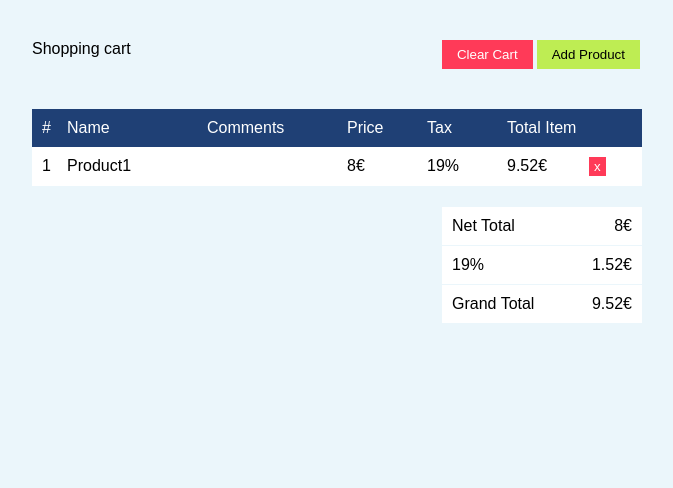
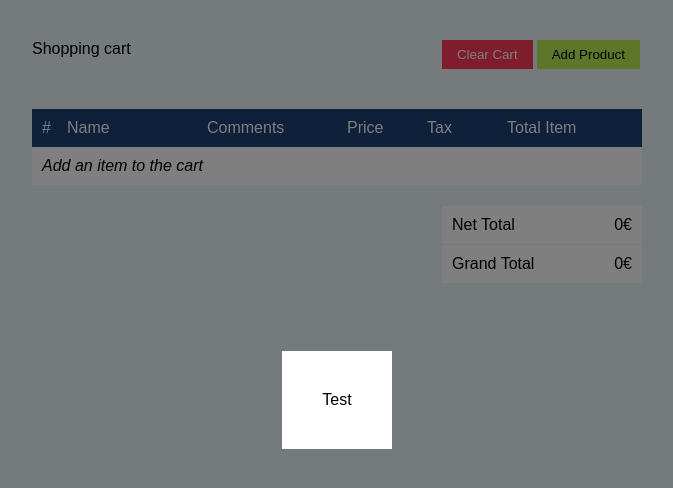
Before and after one commit to lukaszsobek/shopping-cart, a React (Create React App) app: page / in a window 1280 px wide. Both pictures are taken after a click on the button "Add Product". Shown: the top 488 px of the page, without its empty margins (303-976 px from the left). Built offline with nearby package versions, Linux system fonts and the light colour scheme.

Commit message:
Introduces add item modal

```diff
--- a/public/index.html
+++ b/public/index.html
@@ -13,6 +13,7 @@
     <noscript>
       You need to enable JavaScript to run this app.
     </noscript>
-    <div id="root"></div>
+    <div id="appRoot"></div>
+    <div id="modalRoot"></div>
   </body>
 </html>
--- a/src/actions/index.js
+++ b/src/actions/index.js
@@ -1,7 +1,8 @@
 import {
     ADD_ITEM,
     CLEAR_ALL,
-    DELETE_ITEM
+    DELETE_ITEM,
+    OPEN_ADD_ITEM_MODAL
 } from "../constants/index";
 
 export const clearAll = () => ({
@@ -17,3 +18,7 @@ export const deleteItem = itemId => ({
     type: DELETE_ITEM,
     deleteItemId: itemId
 });
+
+export const openAddItemModal = () => ({
+    type: OPEN_ADD_ITEM_MODAL
+});
--- a/src/assets/styles/App.css
+++ b/src/assets/styles/App.css
@@ -30,6 +30,30 @@ button:focus {
 .shopping-cart {
   max-width: 650px;
   margin: 20px auto;
+}
+
+/* == Modal == */
+
+#modal-root {
+  position: relative;
+  z-index: 999;
+}
+
+.modal {
+  background-color: rgba(0,0,0,0.5);
+  position: fixed;
+  height: 100%;
+  width: 100%;
+  top: 0;
+  left: 0;
+  display: flex;
+  align-items: center;
+  justify-content: center;
+}
+
+.panel {
+  padding: 40px;
+  background: var(--white);
 }
 
 /* == Top Bar == */
--- a/src/components/App.js
+++ b/src/components/App.js
@@ -4,6 +4,7 @@ import '../assets/styles/App.css';
 import CartHeader from "./CartHeader/index";
 import CartContent from "./CartContent/index";
 import CartSummary from "./CartSummary/index";
+import Modal from "./Modal";
 
 export default class App extends Component {
   render() {
@@ -12,6 +13,7 @@ export default class App extends Component {
         <CartHeader />
         <CartContent />
         <CartSummary />
+        <Modal />
       </div>
     );
   }
--- a/src/components/CartHeader/index.js
+++ b/src/components/CartHeader/index.js
@@ -2,7 +2,7 @@ import React, { Component } from "react";
 import { connect } from "react-redux";
 
 import Button from "../shared/Button";
-import { clearAll, addItem } from "../../actions";
+import { clearAll, openAddItemModal } from "../../actions";
 
 class CartHeader extends Component {
 
@@ -24,7 +24,7 @@ class CartHeader extends Component {
 
                     <Button
                         className="add-item"
-                        action={ this.props.addItem }
+                        action={ this.props.openAddItemModal }
                         label="Add Product"
                     />
 
@@ -37,7 +37,7 @@ class CartHeader extends Component {
 const mapDispatchToProps = dispatch => {
     return {
         clearAll: () => dispatch(clearAll()),
-        addItem: () => dispatch(addItem())
+        openAddItemModal: () => dispatch(openAddItemModal())
     };
 };
 
--- /dev/null
+++ b/src/components/Modal/index.js
@@ -0,0 +1,38 @@
+import React, { Component } from "react";
+import ReactDOM from "react-dom";
+import { connect } from "react-redux";
+
+import { addItem } from "../../actions";
+
+class Modal extends Component {
+    render() {
+        if(!this.props.isModalShown) {
+            return null;
+        }
+
+        const renderContent = <div className="panel">Test</div>;
+        const renderTarget = document.querySelector("#modalRoot");
+
+        return ReactDOM.createPortal(
+            <div className="modal">
+             { renderContent }
+            </div>,
+            renderTarget
+          );
+    }
+}
+
+const mapStateToProps = state => {
+    return {
+        availableProducts: state.availableProducts,
+        isModalShown: state.isModalShown
+    }
+}
+
+const mapDispatchToProps = dispatch =>  {
+    return {
+        addItem: () => dispatch(addItem())
+    }
+}
+
+export default connect(mapStateToProps, mapDispatchToProps)(Modal);
--- a/src/constants/index.js
+++ b/src/constants/index.js
@@ -3,3 +3,4 @@
 export const ADD_ITEM = "ADD_ITEM";
 export const CLEAR_ALL = "CLEAR_ALL";
 export const DELETE_ITEM = "DELETE_ITEM";
+export const OPEN_ADD_ITEM_MODAL = "OPEN_ADD_ITEM_MODAL";
--- a/src/index.js
+++ b/src/index.js
@@ -10,5 +10,5 @@ ReactDOM.render(
     <Provider store={store}>
         <App />
     </Provider>,
-    document.getElementById('root')
+    document.getElementById('appRoot')
 );
--- a/src/reducers/index.js
+++ b/src/reducers/index.js
@@ -1,7 +1,8 @@
 import {
     ADD_ITEM,
     CLEAR_ALL,
-    DELETE_ITEM
+    DELETE_ITEM,
+    OPEN_ADD_ITEM_MODAL
 } from "../constants/index";
 
 const initialState = {
@@ -28,6 +29,7 @@ const initialState = {
             tax: 7
         }
     ],
+    isModalShown: false,
     cartContent: []
 };
 
@@ -57,6 +59,12 @@ const rootReducer = (state = initialState, action) => {
                 })
             }
 
+        case OPEN_ADD_ITEM_MODAL:
+            return {
+                ...state,
+                isModalShown: true
+            }
+
         default:
             return state
     }
```
